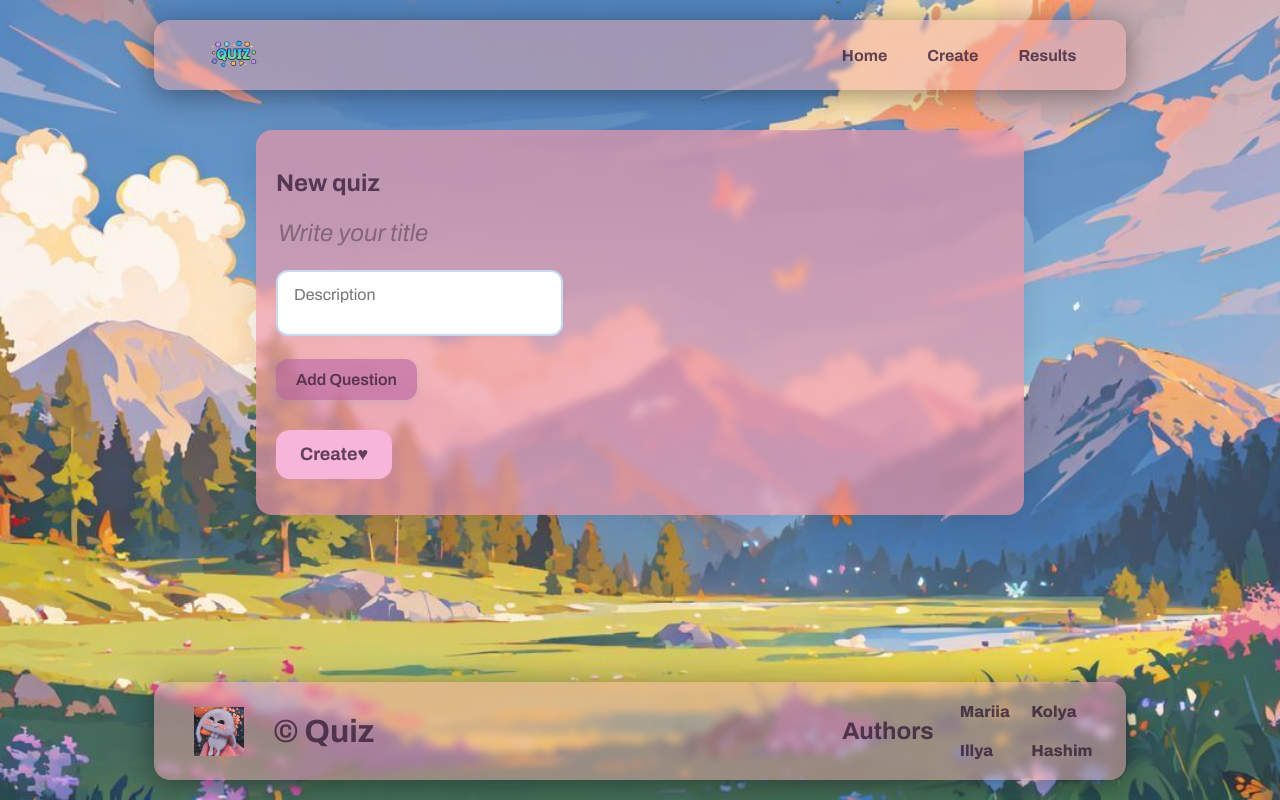
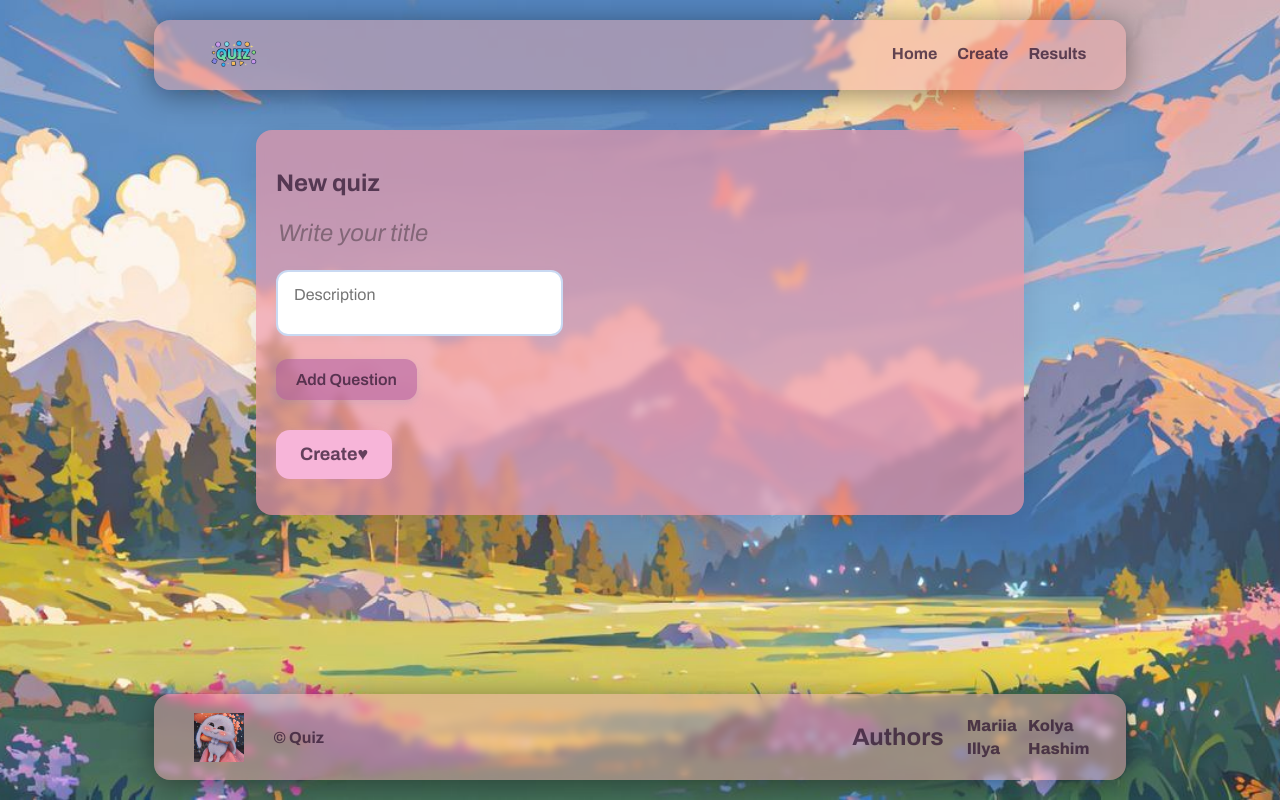
Before and after one commit to XxMariavxX/Quiz, a website: page src/create/create.html in a window 1280 px wide. Drawn offline with Linux system fonts and the light colour scheme.

Commit message:
i fixed a header

```diff
--- a/public/styles/layout.css
+++ b/public/styles/layout.css
@@ -28,11 +28,12 @@
 }
 
 .nav__link a {
-  margin: 10px 20px;
+  margin: 10px;
   display: inline-block;
   text-decoration: none;
   text-align: center;
   font-weight: bold;
+  height:20px;
 }
 
 .footer {
@@ -65,12 +66,12 @@
 
 .foooter-title {
   text-align: center;
-  font-size: 2em;
+  font-size: 1em;
 
 }
 
 .footer-img {
-  width: 50px;
+  max-width: 50px;
   height: auto;
 }
 
@@ -87,10 +88,11 @@
 .footer-right ul {
   display: grid;
   grid-template-columns: repeat(2, 1fr);
-  gap:10px;
+  gap: var(50px-1fr);
 }
 
 .footer-right li {
-  margin: 10%;
+  margin: 5%;
   font-weight: 800;
+  font-size: 1em;
 }
--- a/public/styles/section.css
+++ b/public/styles/section.css
@@ -1,4 +1,9 @@
 @import url("https://fonts.googleapis.com/css2?family=Archivo:ital,wght@0,100..900;1,100..900&family=Public+Sans:ital,wght@0,100..900;1,100..900&display=swap");
+
+html{
+  --header__height: 180px;
+  --footer_height: 180px;
+}
 
 * {
   font-family: "Archivo", sans-serif;
@@ -24,6 +29,10 @@ body {
   height: 100%;
 }
 
+.main{
+  min-height: var(100vh- --header__height --footer_height);
+}
+
 ul {
   margin: 0;
   padding: 0;
```
